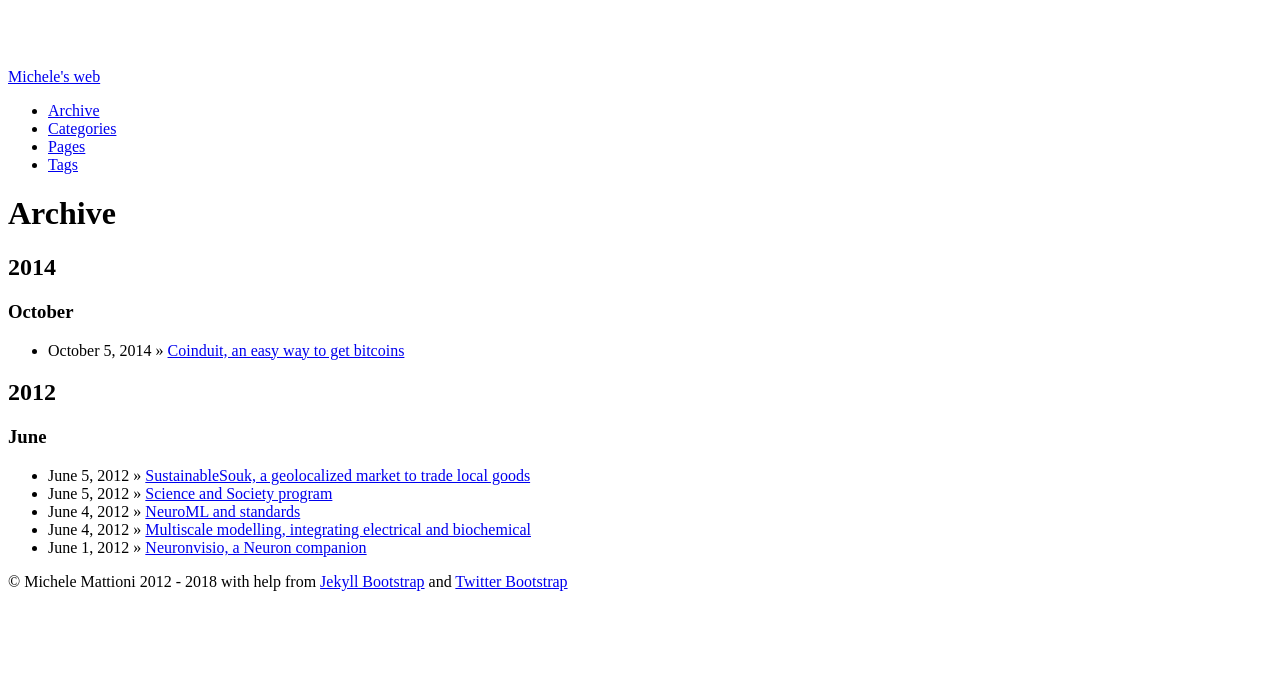
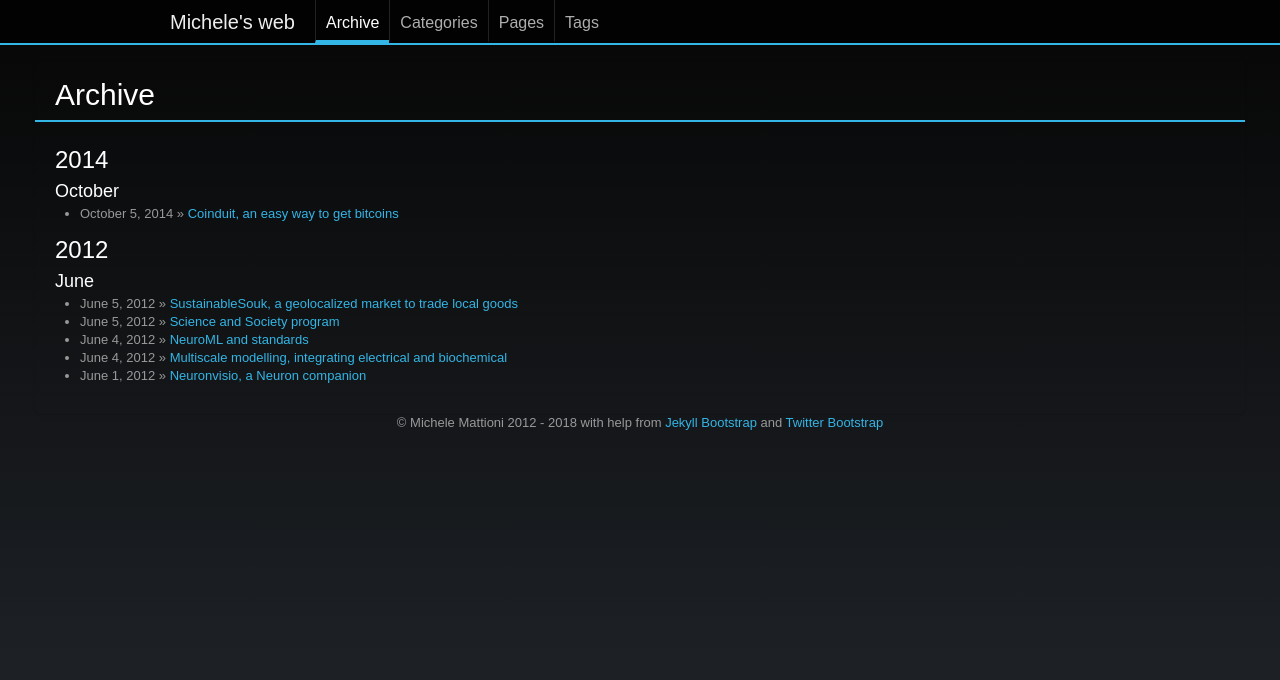
Before and after one commit to mattions/mattions.github.com, a Jekyll site: the page built from archive.html, in a window 1280 px wide. Shown: the top 680 px of the page. Built offline with Jekyll 4.4.1, drawn with Linux system fonts in a browser that asks for light colours; nearby versions of some CDN libraries; some web fonts are replaced.

Commit message:
Removing the pcis and setting the theme in the assets.

```diff
--- a/_config.yml
+++ b/_config.yml
@@ -16,7 +16,7 @@ author :
   email : mattions@gmail.com
   github : mattions
   twitter : mattions
-  feedname : http://mattions.wordpress.com/feed
+  feedname : http://blog.michelemattioni.me/feed
 
 # The production_url is only used when full-domain names are needed
 # such as sitemap.txt
@@ -65,7 +65,7 @@ JB :
   #   http://s3.amazonaws.com/yoursite/themes/watermelon
   #   /assets
   #
-  ASSET_PATH : false
+  ASSET_PATH : /assets/themes/twitter-2.0-cyborg/
 
   # These paths are to the main pages Jekyll-Bootstrap ships with.
   # Some JB helpers refer to these paths; change theme here if needed.
--- a/_layouts/front.html
+++ b/_layouts/front.html
@@ -8,9 +8,9 @@ tweets: true
 {% include JB/setup %}
 
 <div class="row-fluid">
-    <div class="span2"><img src="assets/gfx/Michele_Mattioni_sepia.jpg"/> </div>
 
-    <div class="span5">
+
+    <div class="span6">
         <p>Hello there and welcome to my personal page. I obtained my Bachelor (hons) from the <a href="http://www.univpm.it/">Università
         Politecnica delle Marche</a>, then my Master Of Science (hons) from the
         <a href="http://www.unicam.it/">Università di Camerino</a>.</p>
@@ -48,7 +48,7 @@ tweets: true
 			</div>
 		</div>
     </div>
-    <div class="span5">
+    <div class="span6">
         <h1> Projects</h1>
 
         <ul class="posts">
--- a/atom.xml
+++ b/atom.xml
@@ -1,5 +1,5 @@
 ---
-layout: nil
+layout: null
 title : Atom Feed
 ---
 <?xml version="1.0" encoding="utf-8"?>
```
